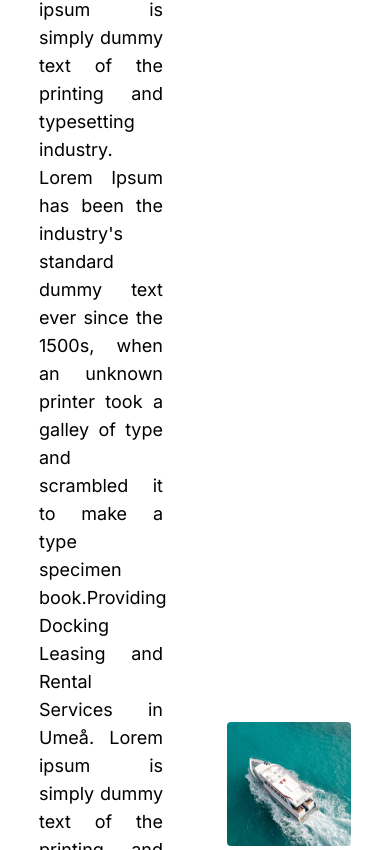
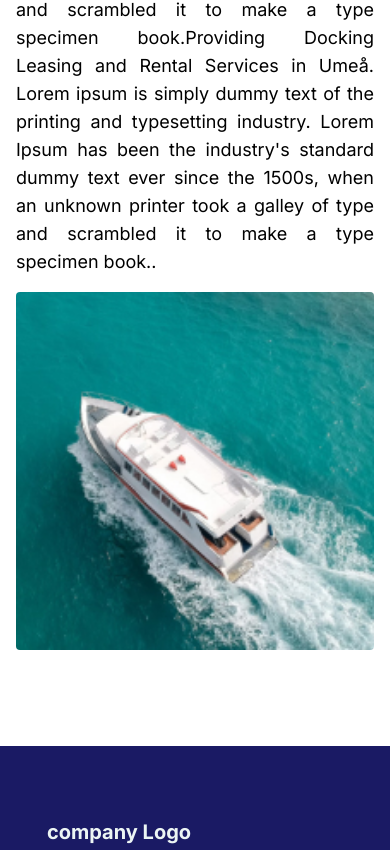
Before and after one commit to asajjad308/docking-new, a Next.js app: page /about in a window 390 px wide. Shown: the part 1146-1996 px from the top of the page. Built offline with nearby package versions, Linux system fonts and the light colour scheme.

Commit message:
responsive done

```diff
--- a/app/about/page.tsx
+++ b/app/about/page.tsx
@@ -7,7 +7,7 @@ const page = () => {
         {/* Semi-dark overlay */}
         <div className="relative  z-10 flex flex-col items-center justify-center">
           <h1 className="text-4xl font-bold mb-4">About Us</h1>
-          <p className="text-lg w-[50%] text-center">
+          <p className="text-lg w-full md:w-[50%] text-center">
             Providing Docking Leasing and Rental Services in Umeå. Lorem ipsum
             is simply dummy text of the printing and typesetting industry. Lorem
             Ipsum has been the industry&apos;s standard dummy text ever since the
@@ -18,9 +18,9 @@ const page = () => {
       </div>
 
       {/* Our Story Section */}
-      <div className="container mx-auto my-24 flex items-center justify-between w-[80%]">
+      <div className="flex flex-col md:flex-row container mx-auto my-24 px-4 items-center justify-between w-full md:w-[80%]">
         {/* Left Side (Our Story) */}
-        <div className="w-1/2 pr-8">
+        <div className="mb-4 md:mb-0 w-full md:w-1/2 pr-0 md:pr-8">
           <h2 className="text-2xl font-semibold mb-4">Our Story</h2>
           <p className="text-lg text-justify">
             Lorem ipsum dolor sit amet, consectetur adipiscing elit. Nulla nec
@@ -44,7 +44,7 @@ const page = () => {
         </div>
 
         {/* Right Side (Image) */}
-        <div className="w-1/2 pl-8 ">
+        <div className="w-full md:w-1/2 pl-0 md:pl-8 ">
           <img
             src="/images/about.jpeg"
             alt="Our Story"
```
